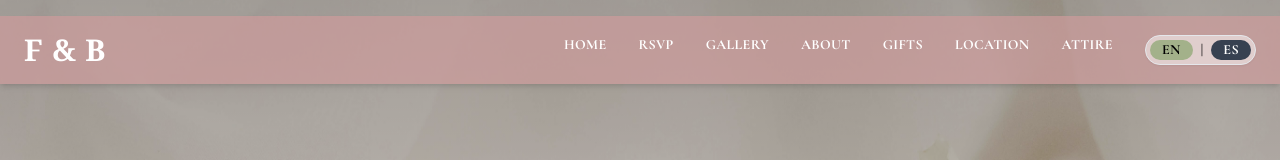
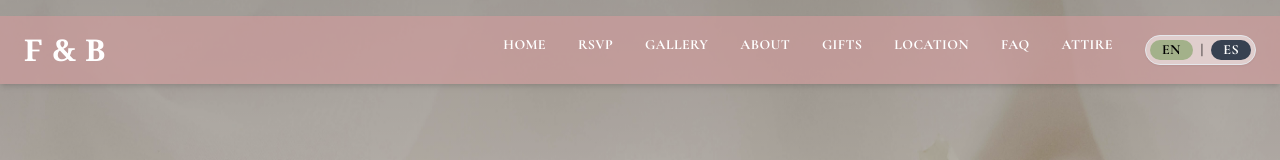
Before and after one commit to FernandoAndrade10/wedding-website, a React (Vite) app in the folder vite-project/: page / in a window 1280 px wide. Shown: the top 160 px of the page. Built offline with nearby package versions, Linux system fonts and the light colour scheme.

Commit message:
Added FAQ to routes and navbar

```diff
--- a/vite-project/src/components/AnimatedRoutes.jsx
+++ b/vite-project/src/components/AnimatedRoutes.jsx
@@ -9,6 +9,7 @@ const About = lazy(() => import('../pages/About'));
 const Gifts = lazy(() => import('../pages/Gifts'));
 const Location = lazy(() => import('../pages/Location'));
 const Attire = lazy(() => import('../pages/Attire'));
+const FAQ = lazy(() => import('../pages/FAQ'));
 const NotFound = lazy(() => import('../pages/NotFound'));
 const Confirmation = lazy(() => import('../pages/Confirmation'));
 const AdminPanel = lazy(() => import('./AdminPanel'));
@@ -32,6 +33,7 @@ export default function AnimatedRoutes() {
         <Route path="/gifts" element={withSuspense(<Gifts />)} />
         <Route path="/location" element={withSuspense(<Location />)} />
         <Route path="/attire" element={withSuspense(<Attire />)} />
+        <Route path="/faq" element={withSuspense(<FAQ />)} />
         <Route path="/confirmation" element={withSuspense(<Confirmation />)}/>
         <Route path='/admin' element={withSuspense(<AdminPanel />)} />
         <Route path='/privacy' element={withSuspense(<Privacy />)} />
--- a/vite-project/src/components/Navbar.jsx
+++ b/vite-project/src/components/Navbar.jsx
@@ -15,6 +15,7 @@ export default function Navbar() {
             gifts: "Gifts",
             location: "Location",
             rsvp: "RSVP",
+            faq: "FAQ",
         },
         es: {
             home: "Inicio",
@@ -24,6 +25,7 @@ export default function Navbar() {
             gifts: "Regalos",
             location: "Ubicación",
             rsvp: "Confirmar asistencia",
+            faq: "Preguntas",
         },
     };
 
@@ -49,6 +51,7 @@ export default function Navbar() {
                     <li><Link to='/about' className='text-white hover:text-peach transition-colors'>{navLabels[language].about}</Link></li>
                     <li><Link to='/gifts' className='text-white hover:text-peach transition-colors'>{navLabels[language].gifts}</Link></li>
                     <li><Link to='/location' className='text-white hover:text-peach transition-colors'>{navLabels[language].location}</Link></li>
+                    <li><Link to='/faq' className='text-white hover:text-peach transition-colors'>{navLabels[language].faq}</Link></li>
                     <li><Link to='/attire' className='text-white hover:text-peach transition-colors'>{navLabels[language].attire}</Link></li>
                     <button
                         onClick={toggleLanguage}
@@ -93,6 +96,7 @@ export default function Navbar() {
                     <li><Link to='/about' onClick={() => setIsOpen(false)}>{navLabels[language].about}</Link></li>
                     <li><Link to='/gifts' onClick={() => setIsOpen(false)}>{navLabels[language].gifts}</Link></li>
                     <li><Link to='/location' onClick={() => setIsOpen(false)}>{navLabels[language].location}</Link></li>
+                    <li><Link to='/faq' onClick={() => setIsOpen(false)}>{navLabels[language].faq}</Link></li>
                     <li><Link to='/attire' onClick={() => setIsOpen(false)}>{navLabels[language].attire}</Link></li>
                     <li>
                         <button
```
